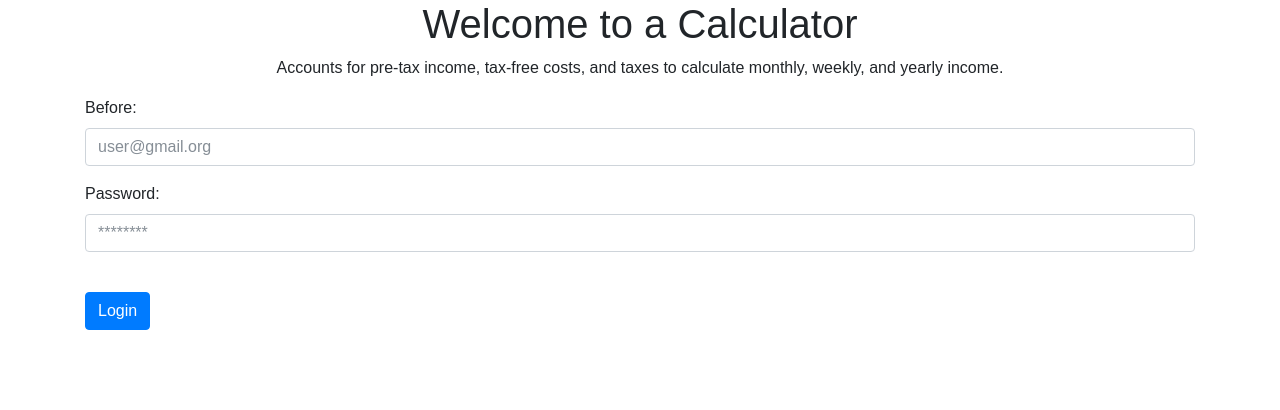
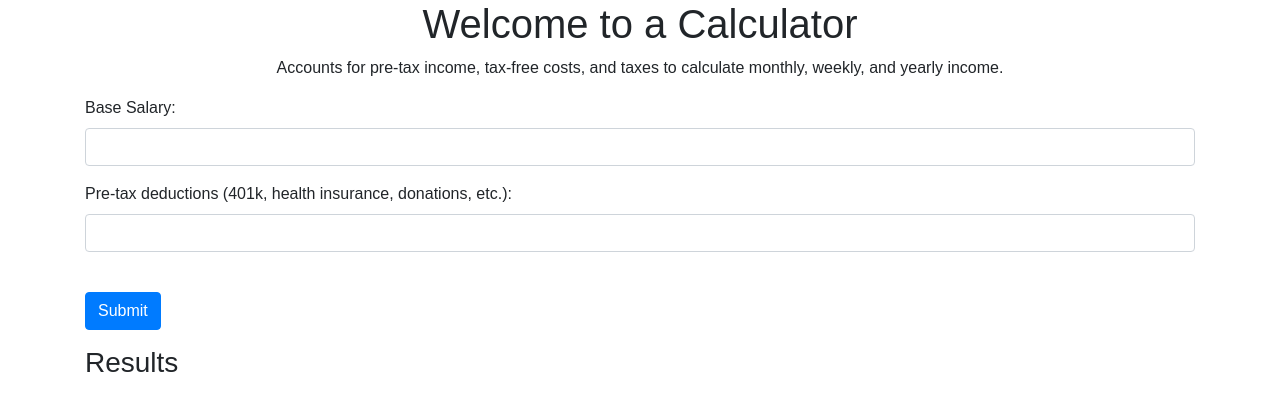
Before and after one commit to jtcanfield/income-calculator, a React (Create React App) app: page / in a window 1280 px wide. Shown: the top 410 px of the page. Built offline with nearby package versions, Linux system fonts and the light colour scheme.

Commit message:
add salary and pretaxdeduct to form functions

```diff
--- a/src/App.js
+++ b/src/App.js
@@ -5,7 +5,9 @@ class App extends Component {
   constructor(props) {
     super(props)
     this.state = {
-
+      base_income: "",
+      pre_tax_deduct: "",
+      final: "",
     };
   }
 
@@ -24,7 +26,8 @@ class App extends Component {
 
   submitform(event){
     event.preventDefault();
-    console.log("stuff will be here");
+    var final = this.state.base_income - this.state.pre_tax_deduct;
+    console.log(final);
   }
 
   render() {
@@ -42,30 +45,32 @@ class App extends Component {
         <form className="form" onSubmit={this.handleFormSubmit}>
           <div className="form-group">
             <label>
-              Before:
+              Base Salary:
             </label>
-            <input type="username" class="form-control"
-            onChange={this.updateFromField('username')}
-            value={this.state.username}
-            placeholder="user@gmail.org"/>
+            <input type="text" className="form-control"
+            onChange={this.updateFromField('base_income')}
+            value={this.state.base_income}/>
           </div>
           <div className="form-group">
             <label>
-              Password:
+              Pre-tax deductions (401k, health insurance, donations, etc.):
             </label>
-            <input type="password" class="form-control"
-            onChange={this.updateFromField('password')}
-            value={this.state.password}
-            placeholder="********"/>
+            <input type="text" className="form-control"
+            onChange={this.updateFromField('pre_tax_deduct')}
+            value={this.state.pre_tax_deduct}/>
           </div>
           <br/>
           <div className="form-group pull-right">
             <button className="btn btn-primary btn-md"
             type="submit" onClick={event => this.submitform(event)}>
-              Login
+              Submit
             </button>
           </div>
         </form>
+        <div>
+          <h3>Results</h3>
+          {this.state.final}
+        </div>
       </div>
     );
   }
```
Also changed, not shown: public/index.html (+0 -23 lines).
